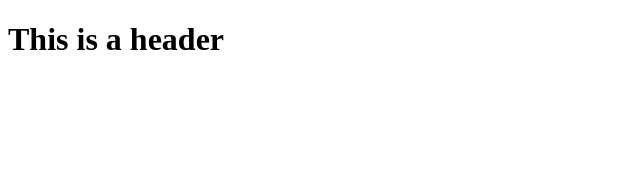
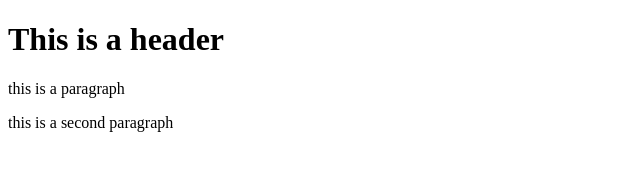
Before and after one commit to VanillaSkyLove/git-test, a plain HTML site: page index.html in a window 1280 px wide. Shown: the whole page, without its empty margins (0-640 px from the left). Drawn offline with Linux system fonts and the light colour scheme.

Commit message:
third commit

```diff
--- a/index.html
+++ b/index.html
@@ -6,5 +6,7 @@
 </head>
 <body>
 <h1>This is a header</h1>
+<p>this is a paragraph</p>
+<p>this is a second paragraph</p>
 </body>
 </html>
```
